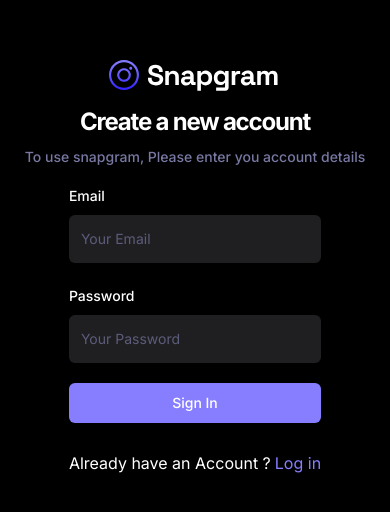
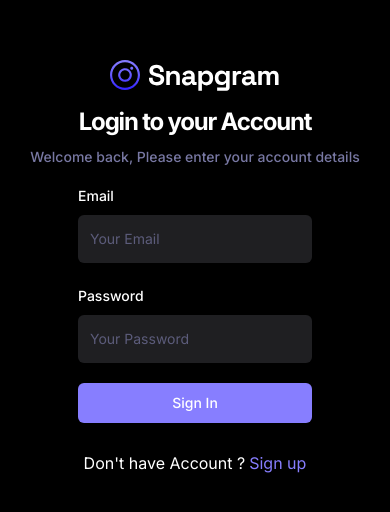
Before and after one commit to NidhiSharma63/Snap-share, a React (Vite) app: page /sign-in in a window 390 px wide. Shown: the part 156-668 px from the top of the page. Built offline with nearby package versions, Linux system fonts and the light colour scheme; no server answers.

Commit message:
login page created

```diff
--- a/src/_auth/forms/SignInForm.tsx
+++ b/src/_auth/forms/SignInForm.tsx
@@ -3,19 +3,21 @@ import { Form, FormControl, FormField, FormItem, FormLabel, FormMessage } from "
 import { Input } from "@/components/ui/input";
 import Loader from "@/components/ui/shared/Loader";
 import { useToast } from "@/components/ui/use-toast";
-import { useCreateUserAccount } from "@/lib/react-query/queryAndMutations";
-import { signUpFormSchema } from "@/lib/validation/index";
+import { useAuthContext } from "@/context/AuthContext";
+import { useSignInAccount } from "@/lib/react-query/queryAndMutations";
+import { signInFormSchema } from "@/lib/validation/index";
 import { zodResolver } from "@hookform/resolvers/zod";
 import { useForm } from "react-hook-form";
-import { Link } from "react-router-dom";
+import { Link, useNavigate } from "react-router-dom";
 import * as z from "zod";
 
 export default function SignInForm() {
   const { toast } = useToast();
-  const { isPending: isCreatingUser, mutateAsync: createUserAccount } = useCreateUserAccount();
-
-  const form = useForm<z.infer<typeof signUpFormSchema>>({
-    resolver: zodResolver(signUpFormSchema),
+  const { checkAuthUser } = useAuthContext();
+  const navigate = useNavigate();
+  const { mutateAsync: signInAccount, isPending: isUserLoading } = useSignInAccount();
+  const form = useForm<z.infer<typeof signInFormSchema>>({
+    resolver: zodResolver(signInFormSchema),
     defaultValues: {
       email: "",
       password: "",
@@ -23,25 +25,34 @@ export default function SignInForm() {
   });
 
   // 2. Define a submit handler.
-  async function onSubmit(values: z.infer<typeof signUpFormSchema>) {
+  async function onSubmit(values: z.infer<typeof signInFormSchema>) {
     // const newAccount = await createUserAccount(values);
-    const newAccount = await createUserAccount(values);
-    if (!newAccount) {
-      return toast({
-        title: "Sign up failed. Please try again.",
-      });
+    const session = await signInAccount({
+      email: values.email,
+      password: values.password,
+    });
+
+    if (!session) {
+      toast({ title: "Sign in failed. Please try again" });
     }
 
-    console.log(newAccount, "new user");
+    const isLoggedIn = await checkAuthUser();
+    console.log({ isLoggedIn });
+    if (isLoggedIn) {
+      form.reset();
+      navigate("/");
+    } else {
+      return;
+    }
   }
 
   return (
     <Form {...form}>
       <div className="sm:w-420 flex-center flex-col">
         <img src="/assets/images/logo.svg" />
-        <h2 className="h3-bold md:h2-bold pt-3 sm:pt-8">Create a new account</h2>
+        <h2 className="h3-bold md:h2-bold pt-3 sm:pt-8">Login to your Account</h2>
         <p className="text-light-3 small-medium md:base-regular mt-2">
-          To use snapgram, Please enter you account details
+          Welcome back, Please enter your account details
         </p>
 
         <form onSubmit={form.handleSubmit(onSubmit)} className="flex flex-col gap-5 w-fill mt-4 ">
@@ -72,7 +83,7 @@ export default function SignInForm() {
             )}
           />
           <Button type="submit" className="shad-button_primary">
-            {isCreatingUser ? (
+            {isUserLoading ? (
               <div className="flex-center gap-2">
                 <Loader />
                 Loading...
@@ -82,9 +93,9 @@ export default function SignInForm() {
             )}
           </Button>
           <p className="text-small-regualr text-ligh-2 text-center mt-2">
-            Already have an Account ?
-            <Link to="/sign-in" className="text-primary-500 text-small-semibold ml-1">
-              Log in
+            Don't have Account ?
+            <Link to="/sign-up" className="text-primary-500 text-small-semibold ml-1">
+              Sign up
             </Link>
           </p>
         </form>
--- a/src/context/AuthContext.tsx
+++ b/src/context/AuthContext.tsx
@@ -32,7 +32,7 @@ export default function AuthProvider({ children }: { children: React.ReactNode }
   const checkAuthUser = async () => {
     try {
       const currentAccount = await getCurrentUser();
-
+      console.log({ currentAccount });
       if (currentAccount) {
         setUser({
           id: currentAccount.$id,
--- a/src/lib/appwrite/api.ts
+++ b/src/lib/appwrite/api.ts
@@ -55,9 +55,21 @@ export async function signInAccount(user: { email: string; password: string }) {
   }
 }
 
+// ============================== GET ACCOUNT
+export async function getAccount() {
+  try {
+    const currentAccount = await account.get();
+
+    return currentAccount;
+  } catch (error) {
+    console.log(error);
+  }
+}
+// ============================== GET USER
 export async function getCurrentUser() {
   try {
-    const currentAccount = await account.get();
+    const currentAccount = await getAccount();
+
     if (!currentAccount) throw Error;
 
     const currentUser = await databases.listDocuments(appwriteConfig.databseId, appwriteConfig.userCollectionId, [
@@ -65,8 +77,10 @@ export async function getCurrentUser() {
     ]);
 
     if (!currentUser) throw Error;
+
     return currentUser.documents[0];
   } catch (error) {
     console.log(error);
+    return null;
   }
 }
--- a/src/lib/validation/index.ts
+++ b/src/lib/validation/index.ts
@@ -19,5 +19,5 @@ export const signUpFormSchema = z.object({
 
 export const signInFormSchema = z.object({
   email: z.string().email(),
-  password: z.string(),
+  password: z.string().min(1, { message: "Password require" }),
 });
```
